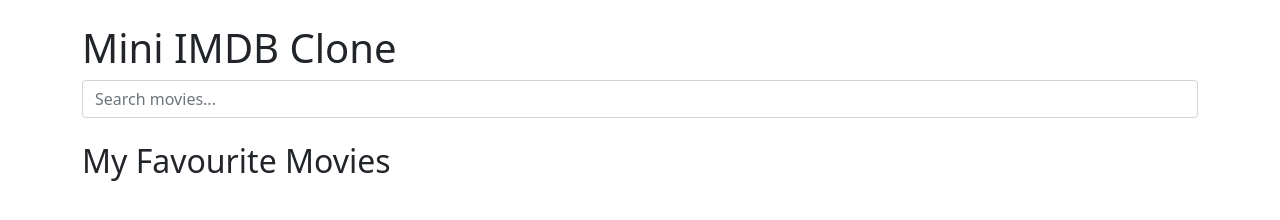
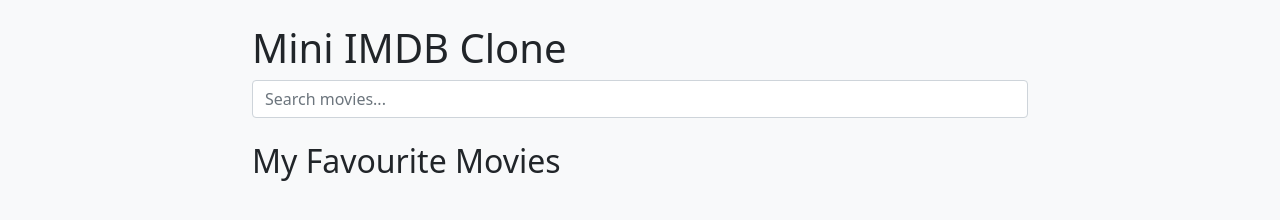
Before and after one commit to iamdivyansh13/IMDB, a plain HTML site: page index.html in a window 1280 px wide. Drawn offline with nearby package versions, Linux system fonts and the light colour scheme.

Commit message:
update html

```diff
--- a/index.html
+++ b/index.html
@@ -1,4 +1,3 @@
-<!-- index.html -->
 <!DOCTYPE html>
 <html lang="en">
 
@@ -7,7 +6,7 @@
     <meta http-equiv="X-UA-Compatible" content="IE=edge">
     <meta name="viewport" content="width=device-width, initial-scale=1.0">
     <link href="https://cdn.jsdelivr.net/npm/bootstrap@5.0.2/dist/css/bootstrap.min.css" rel="stylesheet">
-    <link rel="stylesheet" href="styles.css">
+    <link rel="stylesheet" href="style.css">
     <title>Mini IMDB Clone</title>
 </head>
 
```
